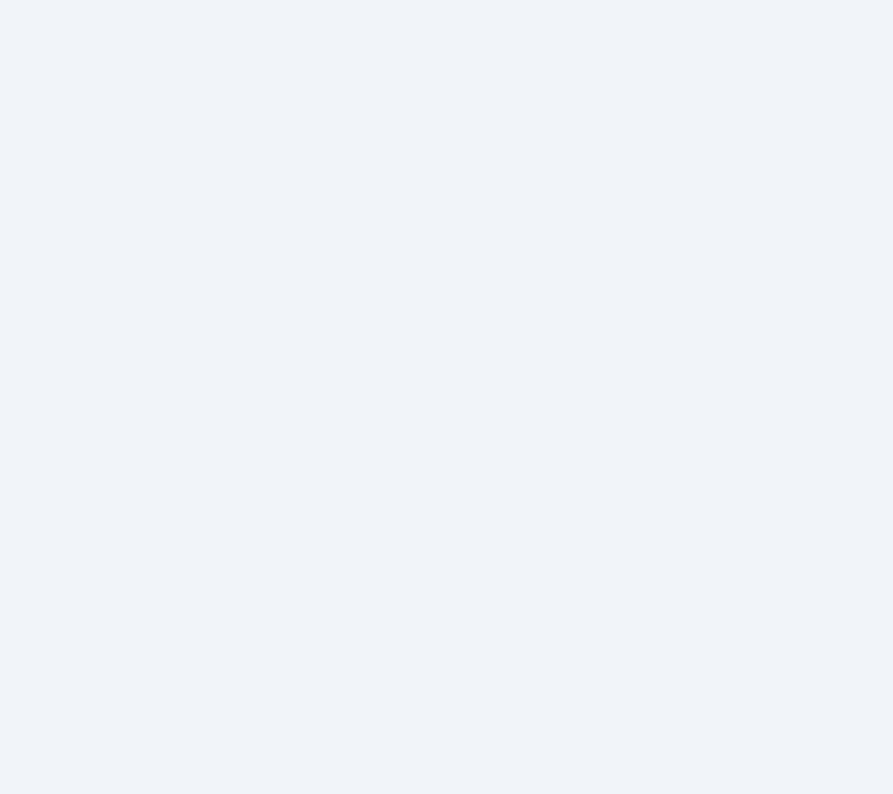
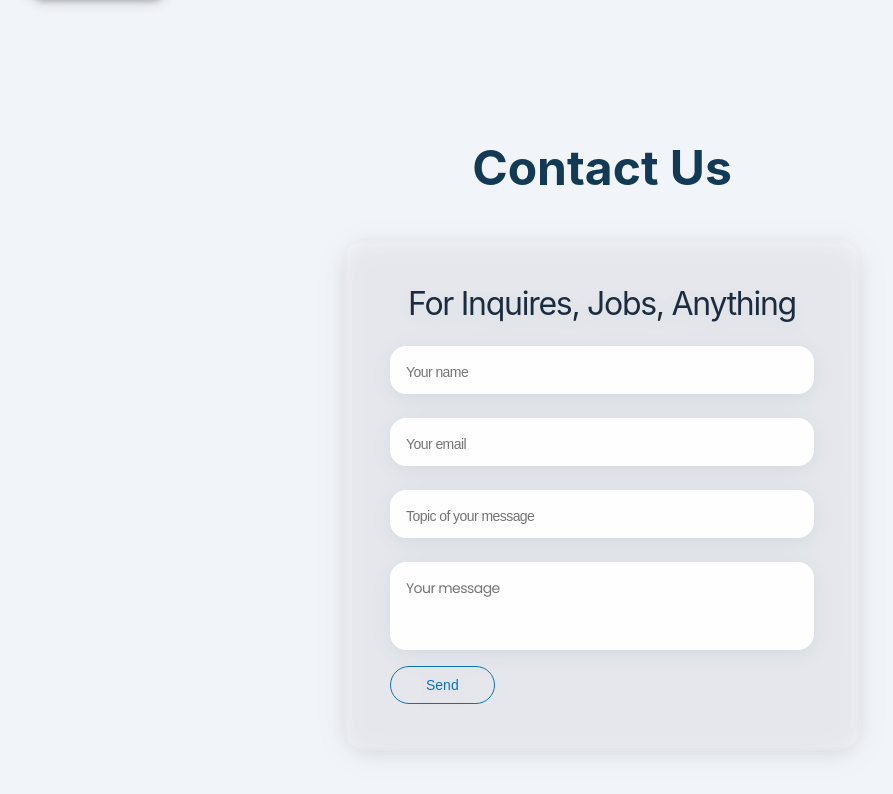
Before and after one commit to Nodirbek-py/iwater, a Next.js app: page / in a window 1280 px wide. Shown: the part 6375-7169 px from the top of the page, without its empty margins (38-931 px from the left). Before the commit the page ends 6373 px from the top, so only its background shows below. Built offline with nearby package versions, Linux system fonts and the light colour scheme.

Commit message:
FEAT: Contact us section is ready

```diff
--- /dev/null
+++ b/components/Contact/index.jsx
@@ -0,0 +1,29 @@
+import Button from "../../shared/button";
+import Text from "../../shared/text";
+import {
+  ContactForm,
+  ContactInput,
+  ContactTextarea,
+  ContactWrapper,
+  FormHeading,
+} from "./style";
+
+const Contact = () => {
+  return (
+    <ContactWrapper>
+      <Text type="h3" align="center">
+        Contact Us
+      </Text>
+      <ContactForm>
+        <FormHeading>For Inquires, Jobs, Anything</FormHeading>
+        <ContactInput type="text" placeholder="Your name" />
+        <ContactInput type="text" placeholder="Your email" />
+        <ContactInput type="text" placeholder="Topic of your message" />
+        <ContactTextarea rows={3} placeholder="Your message" />
+        <Button text="Send" />
+      </ContactForm>
+    </ContactWrapper>
+  );
+};
+
+export default Contact;
--- /dev/null
+++ b/components/Contact/style.js
@@ -0,0 +1,66 @@
+import styled from "styled-components";
+
+export const ContactWrapper = styled.div`
+  margin: 0 auto;
+  max-width: 1200px;
+  margin-top: 140px;
+  margin-bottom: 210px;
+  padding: 0 24px;
+  display: flex;
+  align-items: center;
+  justify-content: center;
+  flex-direction: column;
+`;
+
+export const ContactForm = styled.div`
+  margin-top: 40px;
+  padding: 48px;
+  filter: drop-shadow(0px 4px 8px rgba(0, 0, 0, 0.12))
+    drop-shadow(0px 4px 14px rgba(0, 0, 0, 0.1));
+  border-radius: 28px;
+  background: #f1f4f970;
+  backdrop-filter: blur(4px);
+  max-width: 520px;
+`;
+
+export const FormHeading = styled.h2`
+  font-weight: 400;
+  font-size: 32px;
+  line-height: 36px;
+  letter-spacing: -0.04em;
+  color: #1c2c40;
+  margin-bottom: 12px;
+  text-align: center;
+`;
+
+export const ContactInput = styled.input`
+  outline: none;
+  border: none;
+  margin: 12px 0;
+  width: 100%;
+  background: #fefeff;
+  border-radius: 16px;
+  padding: 16px 24px 12px 16px;
+  font-weight: 400;
+  font-size: 14px;
+  line-height: 20px;
+  letter-spacing: -0.04em;
+  color: #1c2c4060;
+`;
+
+export const ContactTextarea = styled.textarea`
+  outline: none;
+  border: none;
+  margin: 12px 0;
+  width: 100%;
+  background: #fefeff;
+  border-radius: 16px;
+  padding: 16px 24px 12px 16px;
+  font-weight: 400;
+  font-size: 14px;
+  font-family: "Poppins", "Helvetica Neue", "Helvetica";
+  line-height: 20px;
+  letter-spacing: -0.04em;
+  color: #1c2c4060;
+  resize: none;
+`;
--- a/pages/index.js
+++ b/pages/index.js
@@ -11,6 +11,7 @@ import References from "../components/References";
 import Team from "../components/Team";
 import FAQ from "../components/FAQ";
 import Buy from "../components/Buy";
+import Contact from "../components/Contact";
 
 export default function Home() {
   return (
@@ -35,6 +36,7 @@ export default function Home() {
           <Team />
           <FAQ />
           <Buy />
+          <Contact />
         </Layout>
       </main>
     </div>
```
